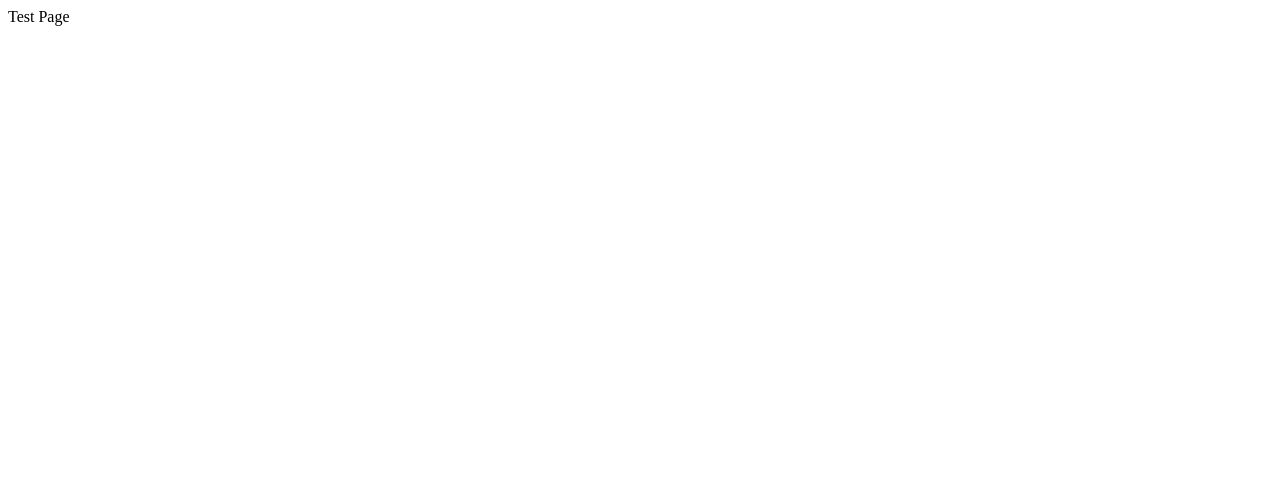
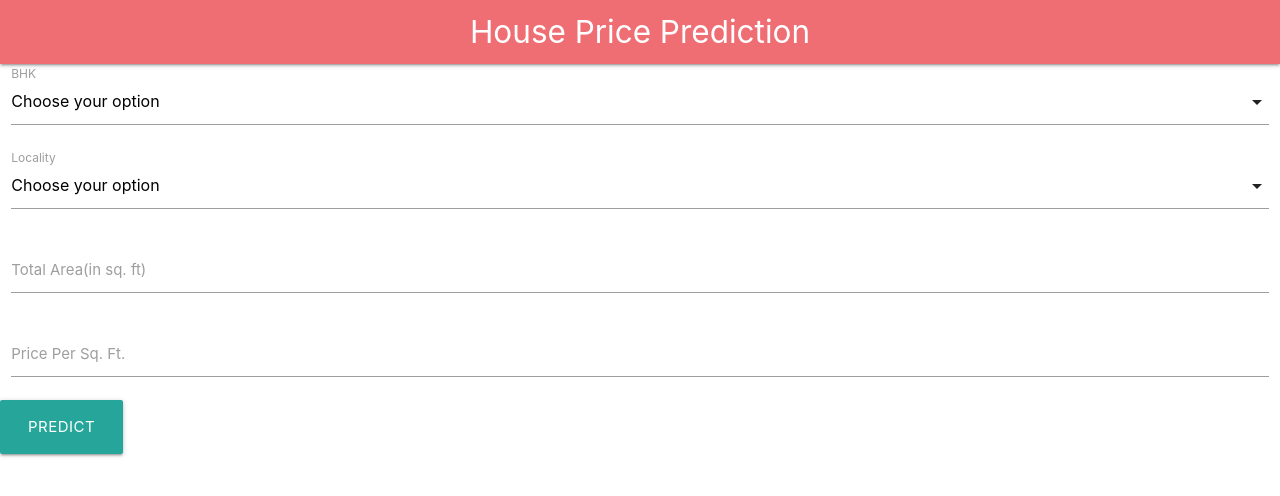
Before and after one commit to Adityabill/house-price-prediction, a Django app: page / in a window 1280 px wide. Before the commit the part shown is almost empty. Shown: the top 496 px of the page. Run offline with Django 4.2, Linux system fonts and the light colour scheme.

Commit message:
Made the UI

```diff
--- /dev/null
+++ b/templates/base_templates/base_template.html
@@ -0,0 +1,33 @@
+<!DOCTYPE html>
+<html lang="en">
+<head>
+    <meta charset="UTF-8">
+    <meta http-equiv="X-UA-Compatible" content="IE=edge">
+    <meta name="viewport" content="width=device-width, initial-scale=1.0">
+     <!-- Compiled and minified CSS -->
+     <link rel="stylesheet" href="https://cdnjs.cloudflare.com/ajax/libs/materialize/1.0.0/css/materialize.min.css">
+
+     <!-- Compiled and minified JavaScript -->
+     <script src="https://cdnjs.cloudflare.com/ajax/libs/materialize/1.0.0/js/materialize.min.js"></script>
+
+
+    <title>{% block title %}{% endblock title %}</title>
+</head>
+<body>
+    <nav>
+        <div class="nav-wrapper">
+          <a href="#" class="brand-logo center">House Price Prediction</a>
+          <!-- <ul id="nav-mobile" class="left hide-on-med-and-down">
+            <li><a href="sass.html">Sass</a></li>
+            <li><a href="badges.html">Components</a></li>
+            <li><a href="collapsible.html">JavaScript</a></li>
+          </ul> -->
+        </div>
+      </nav>
+
+
+    {% block body%}
+    {% endblock body %}
+
+</body>
+</html>
--- a/templates/home.html
+++ b/templates/home.html
@@ -1,12 +1,50 @@
-<!DOCTYPE html>
-<html lang="en">
-<head>
-    <meta charset="UTF-8">
-    <meta http-equiv="X-UA-Compatible" content="IE=edge">
-    <meta name="viewport" content="width=device-width, initial-scale=1.0">
-    <title>Home</title>
-</head>
-<body>
-    Test Page
-</body>
-</html>
+{% extends 'base_templates/base_template.html' %}
+{% block title%}Home Page{% endblock title%}
+
+
+{% block body%}
+<div class="row">
+    <form>
+        <div class="input-field col s12">
+            <select>
+              <option value="" disabled selected>Choose your option</option>
+              <option value="1">1 BHK</option>
+              <option value="2">2 BHK</option>
+              <option value="3">3 BHK</option>
+              <option value="4">4 BHK</option>
+              <option value="5">5 BHK</option>
+              <option value="6">6 BHK</option>
+            </select>
+            <label>BHK</label>
+        </div>
+        <div class="input-field col s12">
+            <select>
+              <option value="" disabled selected>Choose your option</option>
+              <option value="1">Rajarhat</option>
+              <option value="2">Ballygunge</option>
+              <option value="3">Tollygunge</option>
+              <option value="4">Barrackpore</option>
+              <option value="5">Santragachi</option>
+              <option value="6">Dhakuria</option>
+            </select>
+            <label>Locality</label>
+        </div>
+        <div class="input-field col s12">
+          <input id="total_area" type="number" class="validate">
+          <label for="total_area">Total Area(in sq. ft)</label>
+        </div>
+        <div class="input-field col s12">
+            <input id="price_sq_ft" type="number" class="validate">
+            <label for="price_sq_ft">Price Per Sq. Ft.</label>
+        </div>
+        <a class="waves-effect waves-light btn-large">Predict</a>
+    </form>
+</div>
+
+<script>
+    document.addEventListener('DOMContentLoaded', function() {
+    var elems = document.querySelectorAll('select');
+    M.FormSelect.init(elems);
+  });
+</script>
+{% endblock body%}
```
